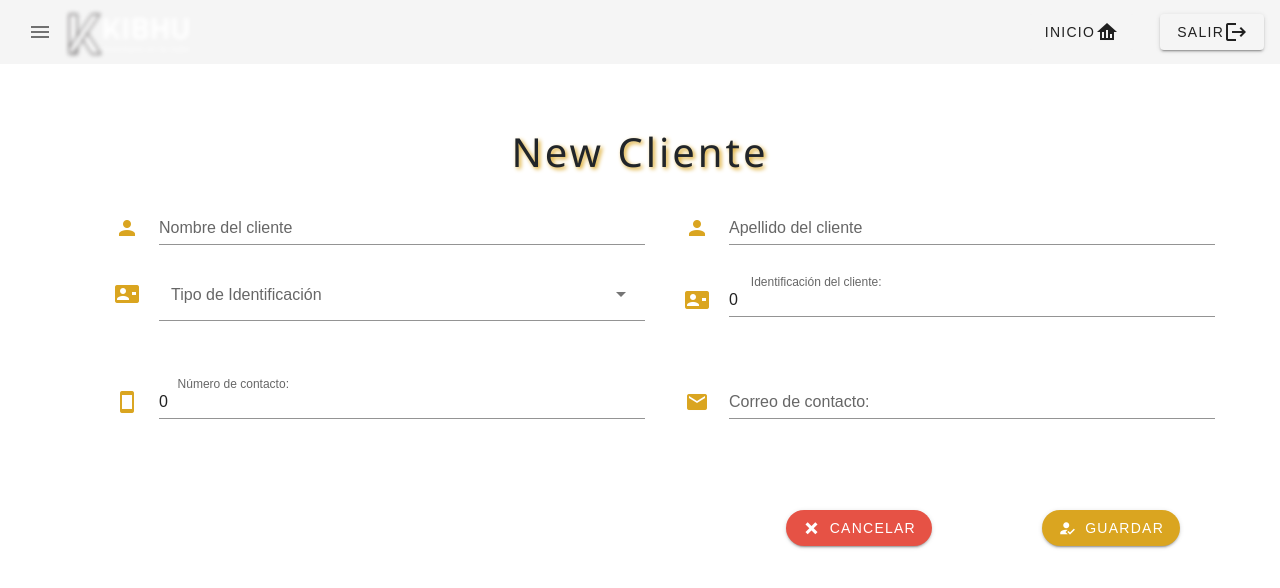
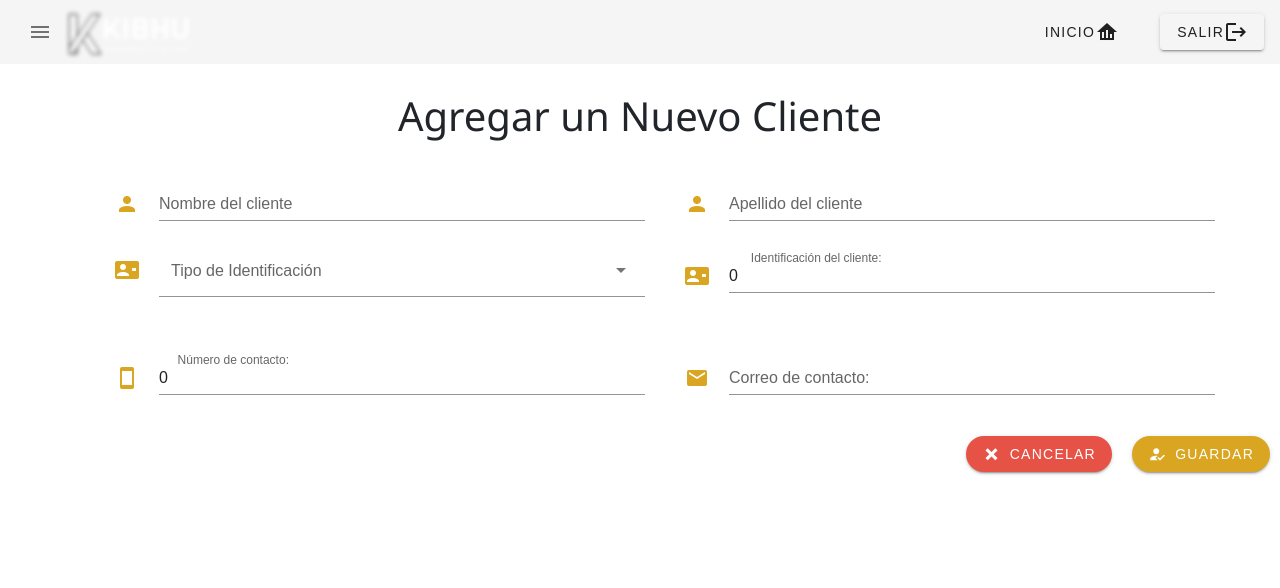
Before and after one commit to Acosticahub/VueGrupo7-18, a Vue app in the folder Frontend/kibhu/: page /clientes/new in a window 1280 px wide. Shown: the top 588 px of the page. Built offline with nearby package versions, Linux system fonts and the light colour scheme.

Commit message:
Mejora de Títulos

```diff
--- a/Frontend/kibhu/src/components/Aplicacion/Clientes/Clientes.vue
+++ b/Frontend/kibhu/src/components/Aplicacion/Clientes/Clientes.vue
@@ -56,4 +56,12 @@ export default {
 </script>
 
 <style>
+.v-main {
+  padding: 50px 0px 0px !important;
+}
+h1 {
+  text-align: center;
+  font-weight: bold;
+  color: #494949;
+}
 </style>
--- a/Frontend/kibhu/src/components/Aplicacion/Clientes/NewCliente.vue
+++ b/Frontend/kibhu/src/components/Aplicacion/Clientes/NewCliente.vue
@@ -2,8 +2,9 @@
   <v-main>
     <header-app />
     <div>
-      <h1>{{ isNew ? "New" : "Edit" }} Cliente</h1>
       <v-container class="container">
+        <h1>{{ isNew ? "Agregar un Nuevo" : "Editar" }} Cliente</h1>
+        <br />
         <v-row>
           <v-col cols="12" sm="6">
             <v-text-field
@@ -74,20 +75,39 @@
           </v-col>
         </v-row>
       </v-container>
-
-      <div class="botones" >
-        <v-btn tile class="rounded-pill "  dark  color="#dAA520" @click="guardar()" v-if="isNew">
+      <div class="botones">
+        <v-btn
+          tile
+          class="rounded-pill"
+          dark
+          color="#dAA520"
+          @click="guardar()"
+          v-if="isNew"
+        >
           <v-icon left> mdi-account-check </v-icon>
           Guardar
         </v-btn>
-
       </div>
-      <div class="botones" >
-        <v-btn tile class="rounded-pill " style="margin-right: 10px" dark  color="#E65245" link href="/clientes">
+      <div class="botones">
+        <v-btn
+          tile
+          class="rounded-pill"
+          style="margin-right: 10px"
+          dark
+          color="#E65245"
+          link
+          href="/clientes"
+        >
           <v-icon left wh> mdi-close-thick </v-icon>
           Cancelar
         </v-btn>
-        <v-btn tile class="rounded-pill"  color="#dAA520" @click="actualizar()" v-if="!isNew">
+        <v-btn
+          tile
+          class="rounded-pill"
+          color="#dAA520"
+          @click="actualizar()"
+          v-if="!isNew"
+        >
           <v-icon left> mdi-account-check </v-icon>
           Actualizar
         </v-btn>
@@ -122,13 +142,14 @@ export default {
       mail: "",
       typeid: "",
       select: null,
-    items: ['CC', 'TI', 'Pasaporte', 'NIP'],
+      items: ["CC", "TI", "Pasaporte", "NIP"],
       snackbar: false,
       snackbarText: "",
       isNew: true,
       nameRules: [
         (value) => !!value || "Required.",
-      (value) => (value && value.length >= 3) || "Min 3 characters", ],
+        (value) => (value && value.length >= 3) || "Min 3 characters",
+      ],
       mailRules: [
         (value) => !!value || "Required.",
         (value) => value.length <= 20 || "Max 20 characters",
@@ -175,13 +196,13 @@ export default {
         })
         .catch((err) => console.error(err));
     },
-    actualizar()  {
+    actualizar() {
       if (
         this.identification == undefined ||
         this.identification == "" ||
         this.firstname == undefined ||
         this.firstname == "" ||
-        this. lastname == undefined ||
+        this.lastname == undefined ||
         this.lastname == ""
       ) {
         this.openErrorDialog("Ingrese los campos obligatorios");
@@ -189,17 +210,24 @@ export default {
       }
       const client = {
         identification: this.identification,
-        contact : this.contact,
-        firstname : this.firstname,
-        lastname : this.lastname,
-        mail : this.mail,
-        typeid : this.typeid,
+        contact: this.contact,
+        firstname: this.firstname,
+        lastname: this.lastname,
+        mail: this.mail,
+        typeid: this.typeid,
       };
       updateClient(this.identification, client)
-        .then (()  =>  {
-          this.openSuccesDialog("Se ha actualizado el cliente: "  + this.firstname + '' + this.lastname);
+        .then(() => {
+          this.openSuccesDialog(
+            "Se ha actualizado el cliente: " +
+              this.firstname +
+              "" +
+              this.lastname
+          );
         })
-        .catch(()   =>  this.openErrorDialog("Ha ocurrido un error al actualizar el producto"));
+        .catch(() =>
+          this.openErrorDialog("Ha ocurrido un error al actualizar el producto")
+        );
     },
     openSuccesDialog(mensaje) {
       this.snackbarText = mensaje;
@@ -218,12 +246,6 @@ export default {
 </script>
 
 <style>
-
-h1 {
-  letter-spacing: 3px;
-  text-align: center;
-  text-shadow: 2px 2px 4px goldenrod;
-}
 input {
   border-color: rgba(255, 255, 255, 0) !important;
 }
@@ -234,15 +256,19 @@ input {
 .v-input__prepend-outer {
   margin-left: 30px;
 }
-
-.botones{
+.botones {
   text-decoration: none !important;
-  padding-right: 100px;
-  padding-top: 80px;
+  padding-right: 10px;
+  padding-top: 30px;
   float: right;
 }
-
-a:hover{
+a:hover {
   text-decoration: none;
 }
+.v-main {
+  padding: 40px 0px 0px !important;
+}
+h1 {
+  text-align: center;
+}
 </style>
--- a/Frontend/kibhu/src/components/Aplicacion/Productos/NewProducto.vue
+++ b/Frontend/kibhu/src/components/Aplicacion/Productos/NewProducto.vue
@@ -99,21 +99,40 @@
           </v-col>
         </v-row>
       </v-container>
-      <br /><br />
-
-      <div class="botones" >
-        <v-btn tile class="rounded-pill" style="margin-right: 10px" dark  color="#E65245" link href="/productos">
+      <div class="botones">
+        <v-btn
+          tile
+          class="rounded-pill"
+          style="margin-right: 10px"
+          dark
+          color="#E65245"
+          link
+          href="/productos"
+        >
           <v-icon left wh> mdi-close-thick </v-icon>
           Cancelar
         </v-btn>
 
-        <v-btn tile class="rounded-pill" dark color="#dAA520" @click="guardar()" v-if="isNew">
+        <v-btn
+          tile
+          class="rounded-pill"
+          dark
+          color="#dAA520"
+          @click="guardar()"
+          v-if="isNew"
+        >
           <v-icon left> mdi-note-check </v-icon>
           Guardar
         </v-btn>
 
-
-        <v-btn tile  dark  class="rounded-pill"  color="#dAA520" @click="actualizar()" v-if="!isNew">
+        <v-btn
+          tile
+          dark
+          class="rounded-pill"
+          color="#dAA520"
+          @click="actualizar()"
+          v-if="!isNew"
+        >
           <v-icon left> mdi-account-check </v-icon>
           Actualizar
         </v-btn>
@@ -264,17 +283,19 @@ input {
 .v-input__prepend-outer {
   margin-left: 30px;
 }
-
-.botones{
+.botones {
   text-decoration: none !important;
-  padding-right: 100px;
-  padding-top: 80px;
+  padding-right: 10px;
+  padding-top: 30px;
   float: right;
-  padding-bottom: 60px;
-
 }
-
-a:hover{
+a:hover {
   text-decoration: none;
 }
+.v-main {
+  padding: 40px 0px 0px !important;
+}
+h1 {
+  text-align: center;
+}
 </style>
--- a/Frontend/kibhu/src/components/Aplicacion/Productos/Productos.vue
+++ b/Frontend/kibhu/src/components/Aplicacion/Productos/Productos.vue
@@ -54,4 +54,12 @@ export default {
 </script>
 
 <style>
+.v-main {
+  padding: 50px 0px 0px !important;
+}
+h1 {
+  text-align: center;
+  font-weight: bold;
+  color: #494949;
+}
 </style>
--- a/Frontend/kibhu/src/components/Aplicacion/Proveedores/NewProveedores.vue
+++ b/Frontend/kibhu/src/components/Aplicacion/Proveedores/NewProveedores.vue
@@ -2,8 +2,9 @@
   <v-main>
     <header-app />
     <div>
-      <h1>{{ isNew ? "New" : "Edit" }} Proveedor</h1>
       <v-container class="container">
+        <h1>{{ isNew ? "Agregar un Nuevo" : "Editar" }} Proveedor</h1>
+        <br />
         <v-row>
           <v-col cols="12" sm="6">
             <v-text-field
@@ -15,10 +16,6 @@
               <v-icon slot="prepend" color="#dAA520"> mdi-account </v-icon>
             </v-text-field>
           </v-col>
-
-
-
-
 
           <v-col cols="12" sm="6">
             <v-text-field
@@ -56,15 +53,37 @@
         </v-row>
       </v-container>
       <div class="botones">
-        <v-btn tile class="rounded-pill" style="margin-right: 10px" dark  color="#E65245" link href="/proveedores">
+        <v-btn
+          tile
+          class="rounded-pill"
+          style="margin-right: 10px"
+          dark
+          color="#E65245"
+          link
+          href="/proveedores"
+        >
           <v-icon left wh> mdi-close-thick </v-icon>
           Cancelar
         </v-btn>
-        <v-btn tile dark class="rounded-pill" color="#dAA520" @click="guardar()" v-if="isNew">
+        <v-btn
+          tile
+          dark
+          class="rounded-pill"
+          color="#dAA520"
+          @click="guardar()"
+          v-if="isNew"
+        >
           <v-icon left> mdi-account-check </v-icon>
           Guardar
         </v-btn>
-        <v-btn tile dark class="rounded-pill"  color="#dAA520" @click="actualizar()" v-if="!isNew">
+        <v-btn
+          tile
+          dark
+          class="rounded-pill"
+          color="#dAA520"
+          @click="actualizar()"
+          v-if="!isNew"
+        >
           <v-icon left> mdi-account-check </v-icon>
           Actualizar
         </v-btn>
@@ -102,7 +121,8 @@ export default {
       isNew: true,
       nameRules: [
         (value) => !!value || "Required.",
-      (value) => (value && value.length >= 3) || "Min 3 characters", ],
+        (value) => (value && value.length >= 3) || "Min 3 characters",
+      ],
       mailRules: [
         (value) => !!value || "Required.",
         (value) => value.length <= 20 || "Max 20 characters",
@@ -126,7 +146,6 @@ export default {
           this.contact = suplier.contact;
           this.mail = suplier.mail;
 
-
           this.isNew = false;
         })
         .catch((err) => console.error(err));
@@ -139,7 +158,6 @@ export default {
         contact: this.contact,
         name: this.name,
         mail: this.mail,
-
       };
       createSuplier(suplier)
         .then(() => {
@@ -147,13 +165,12 @@ export default {
         })
         .catch((err) => console.error(err));
     },
-    actualizar()  {
+    actualizar() {
       if (
         this.ruc == undefined ||
         this.ruc == "" ||
         this.name == undefined ||
         this.name == ""
-
       ) {
         this.openErrorDialog("Ingrese los campos obligatorios");
         return;
@@ -161,15 +178,16 @@ export default {
       const suplier = {
         name: this.name,
         ruc: this.ruc,
-        contact : this.contact,
-        mail : this.mail,
-
+        contact: this.contact,
+        mail: this.mail,
       };
       updateSuplier(this.ruc, suplier)
-        .then (()  =>  {
-          this.openSuccesDialog("Se ha actualizado el proveedor: "  + this.name  );
+        .then(() => {
+          this.openSuccesDialog("Se ha actualizado el proveedor: " + this.name);
         })
-        .catch(()   =>  this.openErrorDialog("Ha ocurrido un error al actualizar el producto"));
+        .catch(() =>
+          this.openErrorDialog("Ha ocurrido un error al actualizar el producto")
+        );
     },
     openSuccesDialog(mensaje) {
       this.snackbarText = mensaje;
@@ -188,22 +206,14 @@ export default {
 </script>
 
 <style>
-
-.botones{
+.botones {
   text-decoration: none !important;
-  padding-right: 100px;
-  padding-top: 80px;
+  padding-right: 10px;
+  padding-top: 30px;
   float: right;
-
 }
-
-a:hover{
+a:hover {
   text-decoration: none;
-}
-h1 {
-  letter-spacing: 3px;
-  text-align: center;
-  text-shadow: 2px 2px 4px goldenrod;
 }
 input {
   border-color: rgba(255, 255, 255, 0) !important;
@@ -215,4 +225,10 @@ input {
 .v-input__prepend-outer {
   margin-left: 30px;
 }
+.v-main {
+  padding: 40px 0px 0px !important;
+}
+h1 {
+  text-align: center;
+}
 </style>
--- a/Frontend/kibhu/src/components/Aplicacion/Proveedores/Proveedores.vue
+++ b/Frontend/kibhu/src/components/Aplicacion/Proveedores/Proveedores.vue
@@ -54,4 +54,12 @@ export default {
 </script>
 
 <style>
+.v-main {
+  padding: 50px 0px 0px !important;
+}
+h1 {
+  text-align: center;
+  font-weight: bold;
+  color: #494949;
+}
 </style>
--- a/Frontend/kibhu/src/components/Aplicacion/Usuarios/NewUsuario.vue
+++ b/Frontend/kibhu/src/components/Aplicacion/Usuarios/NewUsuario.vue
@@ -51,13 +51,26 @@
           </v-col>
         </v-row>
       </v-container>
-      <br /><br />
       <div class="botones">
-        <v-btn tile class="rounded-pill" style="margin-right: 10px" dark  color="#E65245" link href="/usuarios">
+        <v-btn
+          tile
+          class="rounded-pill"
+          style="margin-right: 10px"
+          dark
+          color="#E65245"
+          link
+          href="/usuarios"
+        >
           <v-icon left wh> mdi-close-thick </v-icon>
           Cancelar
         </v-btn>
-        <v-btn tile class="rounded-pill" color="#dAA520" dark @click="guardar()">
+        <v-btn
+          tile
+          class="rounded-pill"
+          color="#dAA520"
+          dark
+          @click="guardar()"
+        >
           <v-icon left> mdi-account-check </v-icon>
           Guardar
         </v-btn>
@@ -153,15 +166,19 @@ input {
 .v-input__prepend-outer {
   margin-left: 30px;
 }
-.botones{
+.botones {
   text-decoration: none !important;
-  padding-right: 100px;
-  padding-top: 80px;
+  padding-right: 10px;
+  padding-top: 30px;
   float: right;
-
 }
-
-a:hover{
+a:hover {
   text-decoration: none;
 }
+.v-main {
+  padding: 40px 0px 0px !important;
+}
+h1 {
+  text-align: center;
+}
 </style>
--- a/Frontend/kibhu/src/components/Aplicacion/Usuarios/Usuarios.vue
+++ b/Frontend/kibhu/src/components/Aplicacion/Usuarios/Usuarios.vue
@@ -51,3 +51,14 @@ export default {
   },
 };
 </script>
+
+<style>
+.v-main {
+  padding: 50px 0px 0px !important;
+}
+h1 {
+  text-align: center;
+  font-weight: bold;
+  color: #494949;
+}
+</style>
```
Lines whose indentation alone changed are shown as unchanged.
